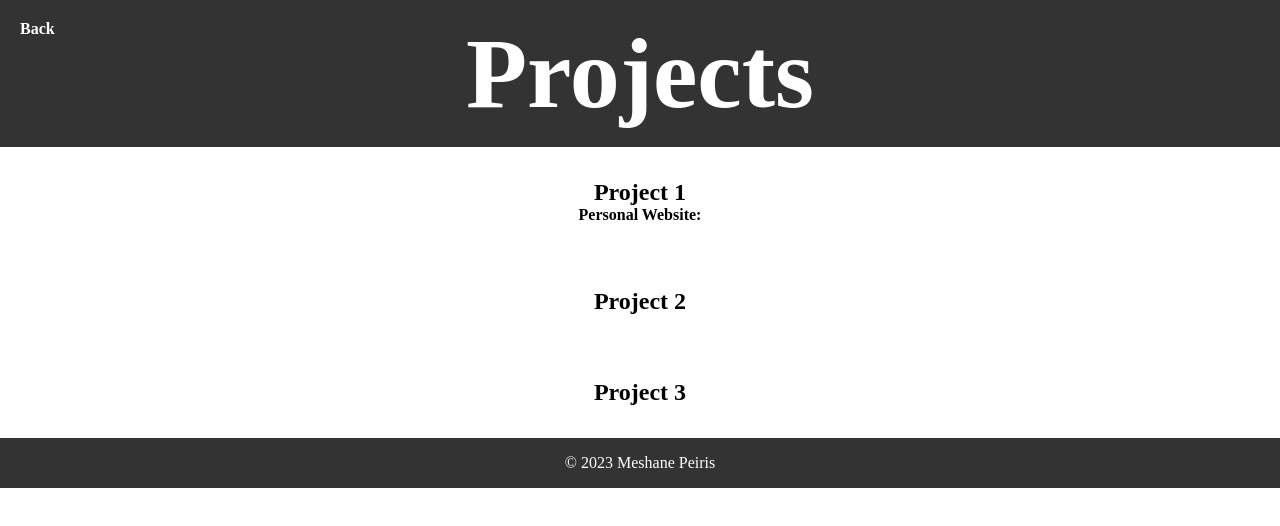
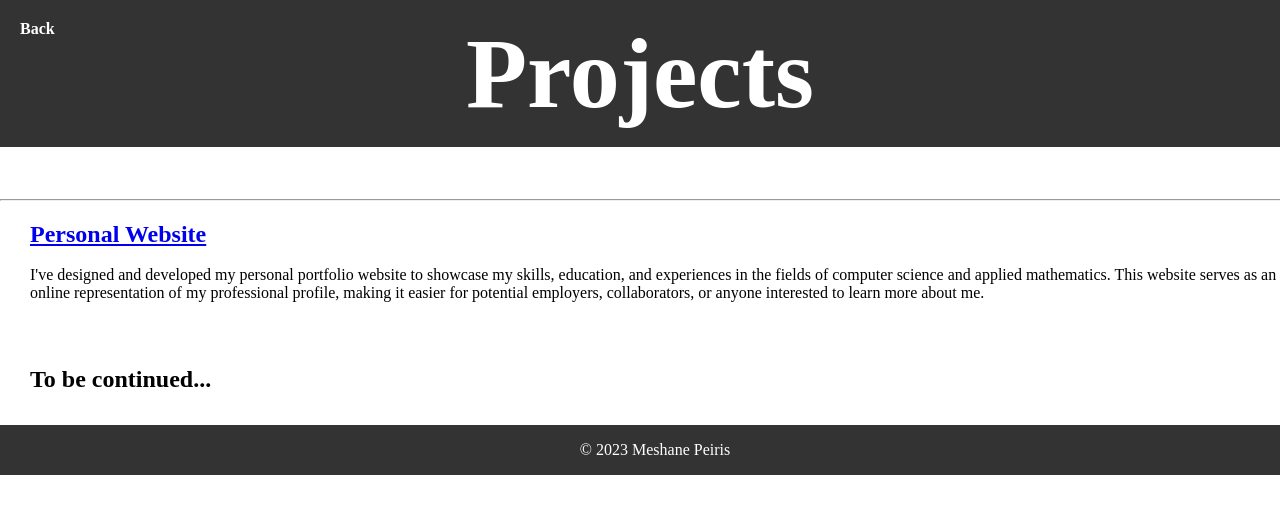
Before and after one commit to meshane-p/personal-website, a plain HTML site: page projects.html in a window 1280 px wide. Drawn offline with Linux system fonts and the light colour scheme.

Commit message:
Add files via upload

```diff
--- a/projects.html
+++ b/projects.html
@@ -16,21 +16,18 @@
     </nav>
 
     <header>
-        <div class="project1">
-            <h2>Project 1</h2>
-            <p><b>Personal Website: </b></p>
+        <div class="projects">
+            <hr>
+            <h2><a href="https://meshane-p.github.io/personal-website/index.html"><b>Personal Website</b></a></h2>
+            <br>
+            <p>I've designed and developed my personal portfolio website to showcase my skills, education, and experiences in the fields of computer science and applied mathematics. This website serves as an online representation of my professional profile, making it easier for potential employers, collaborators, or anyone interested to learn more about me.</p>
+
         </div>
     </header>
 
     <header>
-        <div class="container">
-            <h2>Project 2</h2>
-        </div>
-    </header>
-
-    <header>
-        <div class="container">
-            <h2>Project 3</h2>
+        <div class="projects">
+            <h2>To be continued...</h2>
         </div>
     </header>
 
--- a/styles.css
+++ b/styles.css
@@ -166,11 +166,18 @@ hr {
     text-align: center;
 }
 
-.project1 h2, p {
-    text-align: center;
-}
-
 .resumestuff p {
     text-align: left;
     margin-left: 30px;
 }
+
+/* projects part */
+.projects h2, p {
+    text-align: left;
+    margin-left: 30px
+
+}
+
+.projects hr {
+    width: 100%;
+}
```
Also changed, not shown: resume.html (+9 -0 lines).
